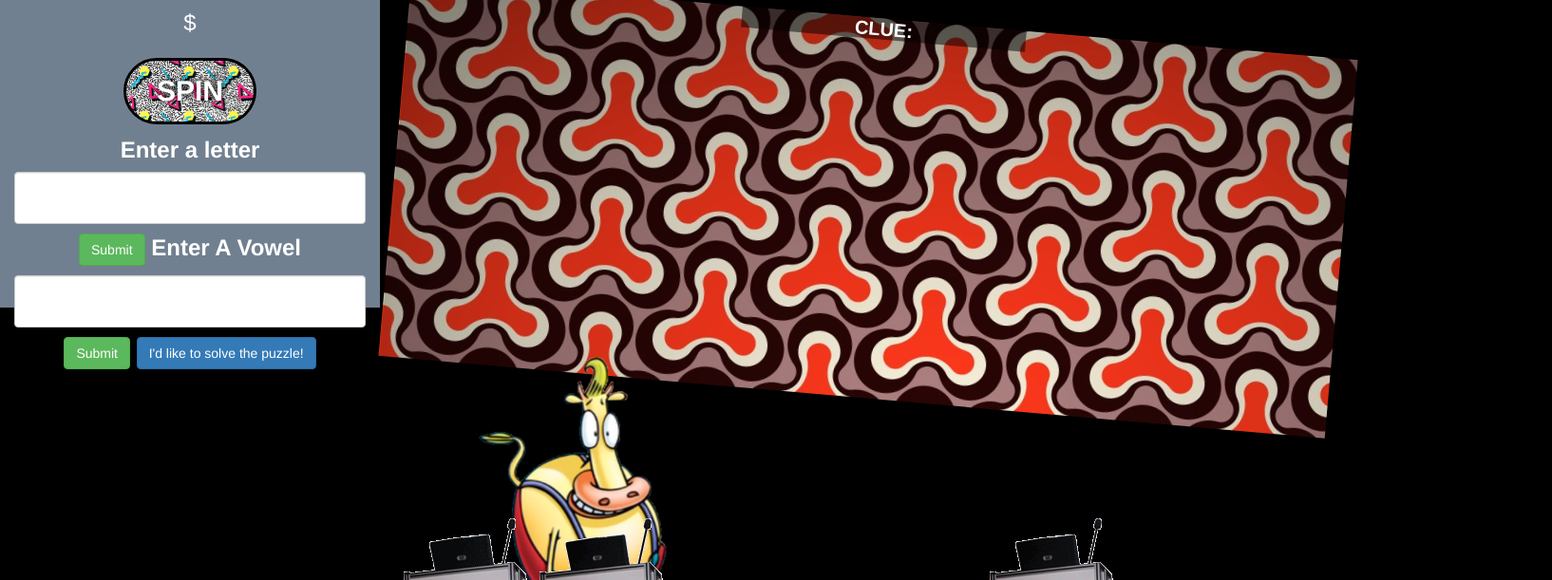
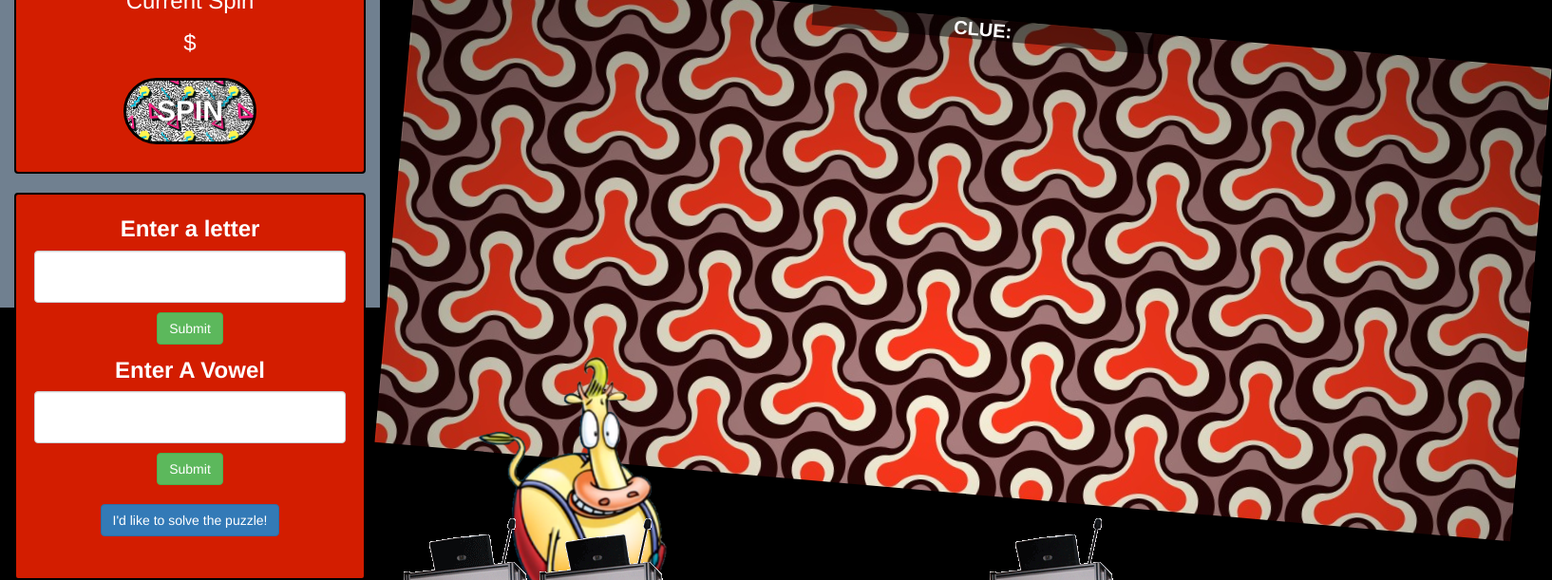
Before and after one commit to cmartinez84/wheel-of-fortune, a plain HTML site: page index.html in a window 1280 px wide. Shown: the part 476-1087 px from the top of the page at 95% size, 1634 px wide, since content can reach past the window. Before the commit the page ends 938 px from the top, so only its background shows below. Drawn offline with Linux system fonts and the light colour scheme; a web font is replaced by a local one.

Commit message:
add wells around all sidebar elements, make inputs accept no more than 1 letter

```diff
--- a/css/mystyles.css
+++ b/css/mystyles.css
@@ -87,9 +87,9 @@ h1{
 
 #displayBoard {
   background: url('../img/board3.jpg');
-  width: 1000px;
+  width: 1200px;
   text-align: center;
-  height: 400px;
+  height: 500px;
   transform: skewX(1deg);
   transform: skewY(2deg);
   transform: rotateZ(5deg);
@@ -110,7 +110,7 @@ h1{
 
 #player-one, #player-two {
   position: relative;
-  top: 223px;
+  top: 320px;
   left: 52px;
   color: white;
   font-size: 2em;
@@ -118,12 +118,11 @@ h1{
 
 #player-one-score, #player-two-score {
   position: relative;
-  top: 253px;
+  top: 320px;
   left: 52px;
   color: white;
   font-size: 2em;
 }
-
 #sidebar {
   position: absolute;
   top: 0;
@@ -137,7 +136,7 @@ h1{
   width: 400px;
   text-align: center;
   font-size: 24px;
-  }
+}
 #sidebar button{
   margin-top: 10px;
   margin-bottom: 10px;
@@ -178,6 +177,6 @@ h1{
 }
 
 @font-face {
-    font-family: doublest;
-    src: url(../font/DOUBLEST.TTF);
+  font-family: doublest;
+  src: url(../font/DOUBLEST.TTF);
 }
--- a/index.html
+++ b/index.html
@@ -27,6 +27,7 @@
           </div>
         </form>
       </div>
+      <div class="well" id="wellsmith">
         <div id="wrongLetters">
           <p>Letters Guessed:</p>
           <p id="lettersGuessed"></p>
@@ -36,16 +37,19 @@
           <p> $ <span id="currentSpin"></span> </p>
           <button class="btn btn-primary" id="spin" type="button" name="button">SPIN</button>
         </div>
+      </div>
 
       <div id="spinDiv">
+        <div class="well">
           <div class="form-group">
             <label for="letterEntryInput">Enter a letter</label>
-          <input type="text" class="form-control" required id="letterEntryInput">
-          <button id="enterLetter" type="button" class="btn btn-success">Submit</button>
+            <input type="text" class="form-control" required id="letterEntryInput" maxlength="1">
+            <button id="enterLetter" type="button" class="btn btn-success">Submit</button><br>
             <label for="letterEntryInput">Enter A Vowel</label>
-          <input type="text" class="form-control" required id="vowelInput">
-          <button id="vowel" type="button" class="btn btn-success">Submit</button>
+            <input type="text" class="form-control" required id="vowelInput" maxlength="1">
+            <button id="vowel" type="button" class="btn btn-success">Submit</button><br>
             <button id="finish" class="btn btn-primary" type="button">I'd like to solve the puzzle!</button>
+          </div>
         </div>
       </div>
     </div>
@@ -67,7 +71,6 @@
             <p id="player-two-score"></p>
             <img class="podium" src="img/podium2.gif" alt="" />
             <img class="avatar hef" src="img/hef.png" alt="" />
-
           </div>
           <div id="player3" class="">
             <img class="podium" src="img/podium3.gif" alt="" />
--- a/js/myscripts.js
+++ b/js/myscripts.js
@@ -90,7 +90,7 @@ var vowels = ["a","e","i","o","u"];
 var answersArray = [];
 
 
-var answers = [["ada","ada"],["Food & Drink", "fish and chips"],["Pop Songs", "all the single ladies"],["Movies", "gone with the wind"],["Television Shows", "rick and morty"],["Types of Fish", "king salmon"],["American Actors", "matthew mcconaughey"],["Portland Places", "hollywood theatre"],["Portland Celebrities", "isaac brock"],["Fashion Designers", "yves saint laurent"],["Rare Elements", "neodymium"],["Microscopic Animals", "tardigrade"],["Programming Languages", "javascript"],["Portland Beers", "upheaval ipa"],["comic Books", "guardians of the galaxy"],["New Television Networks", "viceland"],["Things That Hurt", "broken femur"],["Cartoon Catchphrases", "Eat My Shorts"],["Food Containers", "soy sauce packet"],["Holliday Foods", "candy corn"],["Parenting Tools", "baby monitor"],["Winter Activities", "ice fishing"],["Things Matt Damon Said", "how do you like them apples"],["Good Times", "have a blast"],["Idioms", "chip off the old block"],["Famous Places", "the eiffel tower"]];
+var answers = [["ada","ada"],["Food & Drink", "fish and chips"],["Pop Songs", "all the single ladies"],["Movies", "gone with the wind"],["Television Shows", "rick and morty"],["Types of Fish", "king salmon"],["American Actors", "matthew mcconaughey"],["Portland Places", "hollywood theatre"],["Portland Celebrities", "isaac brock"],["Fashion Designers", "yves saint laurent"],["Rare Elements", "neodymium"],["Microscopic Animals", "tardigrade"],["Programming Languages", "javascript"],["Portland Beers", "upheaval ipa"],["comic Books", "guardians of the galaxy"],["New Television Networks", "viceland"],["Things That Hurt", "broken femur"],["Cartoon Catchphrases", "eat my shorts"],["Food Containers", "soy sauce packet"],["Holliday Foods", "candy corn"],["Parenting Tools", "baby monitor"],["Winter Activities", "ice fishing"],["Things Matt Damon Said", "how do you like them apples"],["Good Times", "have a blast"],["Idioms", "chip off the old block"],["Famous Places", "the eiffel tower"]];
 
 var wheelWedges = [300, 900, "Bankrupt", 600, 500, 300, "Lose Turn", 800, 350, 450, 700, 300, "Bankrupt", 5000, 600, 500, 300, 750, 800, 550, 400, 300, 900, 500];
 
@@ -250,6 +250,9 @@ $(document).ready(function(){
     $("#enterLetter").click(function(){
         var player2LetterGuess = $("input#letterEntryInput").val();
         player2LetterGuess = player2LetterGuess.toLowerCase();
+        // if (player2LetterGuess === "a" ||player2LetterGuess === e ||player2LetterGuess === i ||player2LetterGuess === o ||player2LetterGuess === u){
+        //   alert("FUCK YOU");
+        // }
         $("#lettersGuessed").append(player2LetterGuess);
         var roundScore =randomAnswer.letterCheck(player2LetterGuess, player2Spin);
         player2.score += roundScore;
```
Lines whose indentation alone changed are shown as unchanged.
